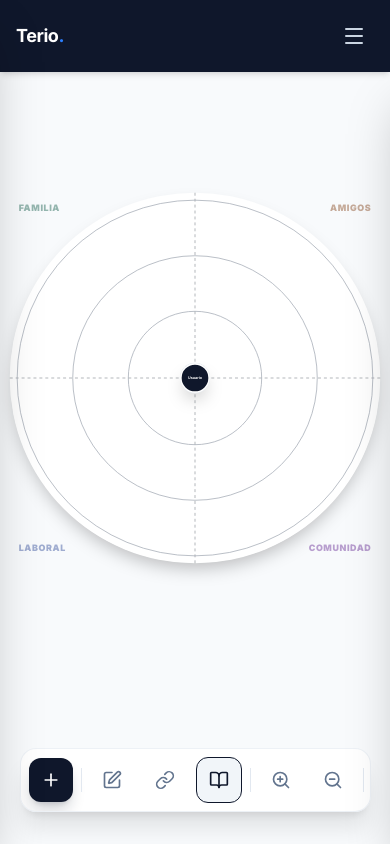
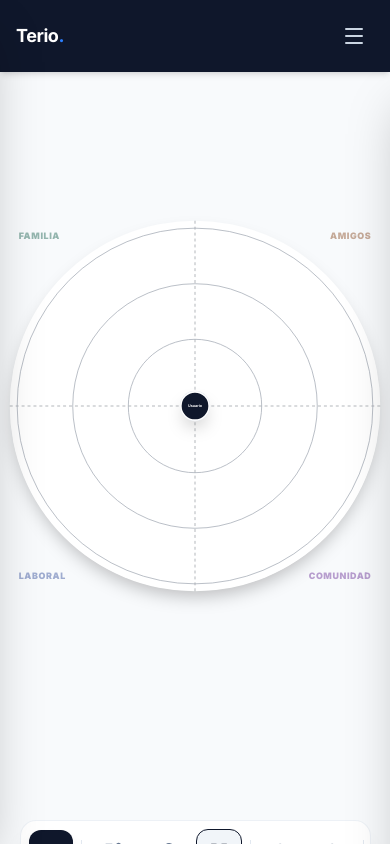
Before and after one commit to vcanio/Terio, a Next.js app: page /tools/sluzki in a window 390 px wide. Built offline with nearby package versions, Linux system fonts and the light colour scheme.

Commit message:
test mobile

```diff
--- a/src/features/sluzki/components/Board.tsx
+++ b/src/features/sluzki/components/Board.tsx
@@ -99,10 +99,10 @@ export default function SluzkiBoard() {
       ref={containerRef}
       onMouseMove={handleMouseMove}
       className={`
-        w-full h-full relative bg-slate-50 flex items-center justify-center overflow-hidden
+        w-full h-dvh relative bg-slate-50 flex items-center justify-center overflow-hidden
 
         /* AJUSTE PARA MÓVIL: Padding inferior para subir el mapa */
-        pb-40 md:pb-0
+        pb-44 md:pb-0
 
         ${isConnecting ? "cursor-crosshair" : ""}
       `}
--- a/src/features/sluzki/components/BoardLegend.tsx
+++ b/src/features/sluzki/components/BoardLegend.tsx
@@ -18,7 +18,7 @@ export const BoardLegend = ({ nodes, show }: BoardLegendProps) => {
       bg-white/95 backdrop-blur-sm shadow-xl border border-slate-200
 
       /* ESTILOS MÓVIL: Panel inferior ancho completo con margen */
-      bottom-24 left-4 right-4 top-auto translate-y-0 w-auto rounded-2xl
+      bottom-32 left-4 right-4 top-auto translate-y-0 w-auto rounded-2xl
       max-h-[30vh] overflow-y-auto pointer-events-auto
 
       /* ESTILOS ESCRITORIO: Panel flotante a la derecha */
```
